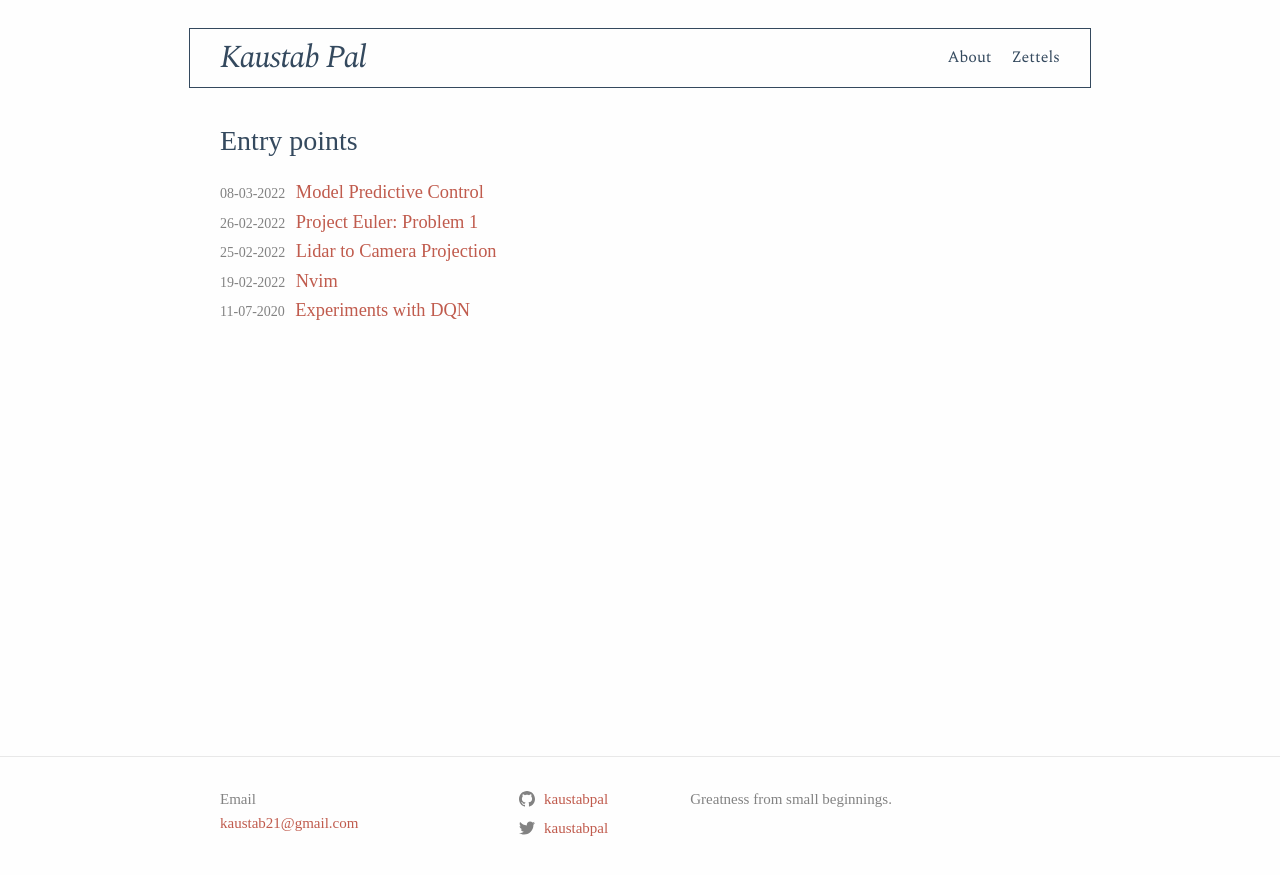
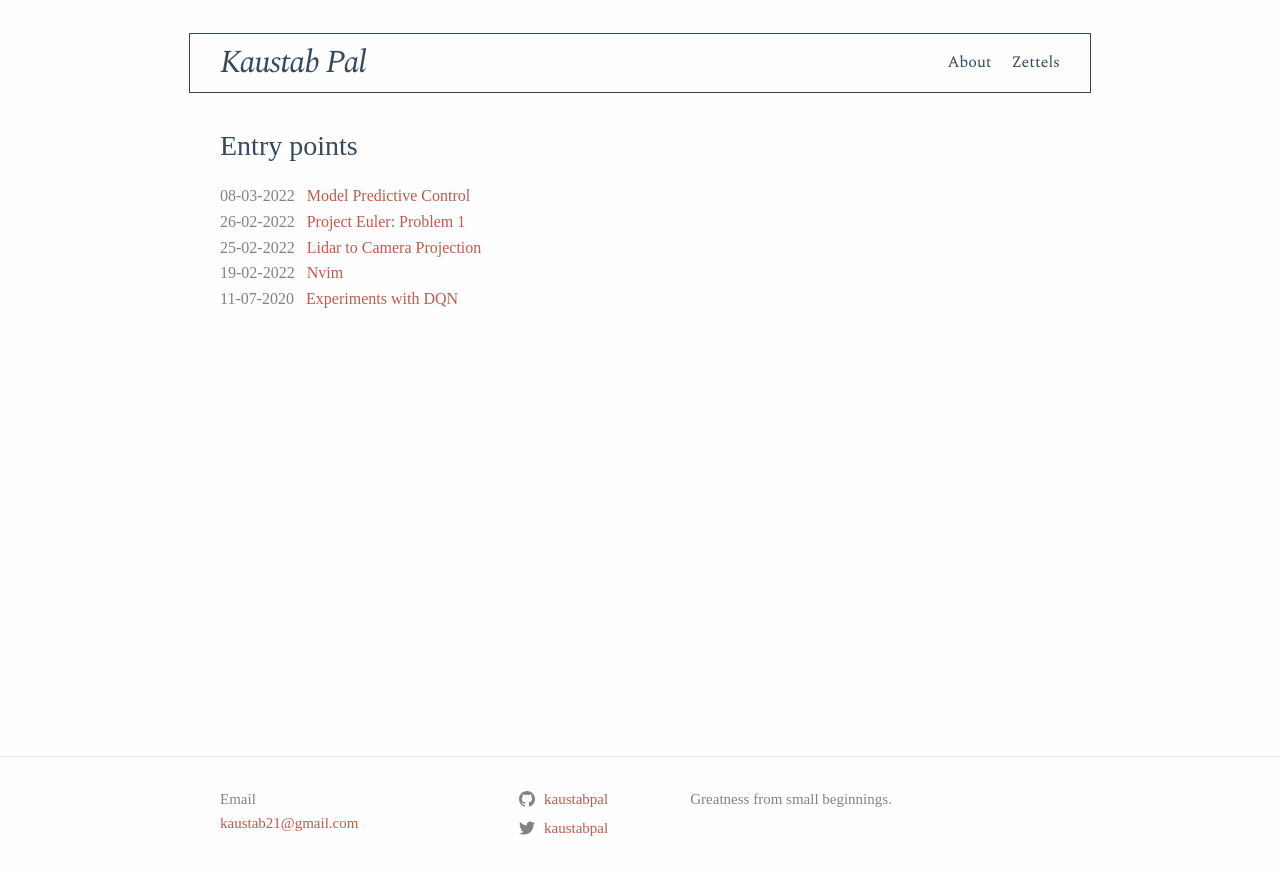
Before and after one commit to kaustabpal/kaustabpal.github.io, a Jekyll site: the page built from index.md, in a window 1280 px wide. Shown: the top 875 px of the page. Built offline with Jekyll 4.4.1, drawn with Linux system fonts in a browser that asks for light colours; some web fonts are replaced.

Commit message:
minor UI changes

```diff
--- a/_sass/minima/_layout.scss
+++ b/_sass/minima/_layout.scss
@@ -5,9 +5,7 @@
   border-top: 3px solid $background-color;
   border-bottom: 1px solid transparent;
   min-height: $spacing-unit * 1.865;
-  padding-top: 25px;
-  padding-left: $spacing-unit;
-  padding-right: $spacing-unit;
+  padding: $spacing-unit;
   // Positioning context for the mobile navigation icon
   position: relative;
 }
@@ -135,9 +133,7 @@
  * Page content
  */
 .page-content {
-  padding: $spacing-unit 0;
-  padding-left: $spacing-unit;
-  padding-right: $spacing-unit;
+  padding: 0 $spacing-unit;
   flex: 1;
 }
 
@@ -159,13 +155,11 @@
 }
 
 .post-meta {
-  font-size: $small-font-size;
   color: $grey-color;
 }
 
 .post-link {
   display: inline;
-  @include relative-font-size(1.15);
 }
 
 
```
